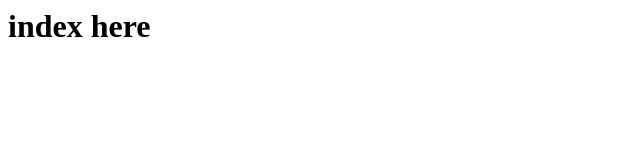
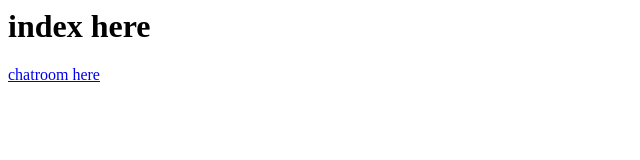
Before and after one commit to asakura4/socketio-practice, a website: page index.html in a window 1280 px wide. Shown: the whole page, without its empty margins (0-640 px from the left). Drawn offline with Linux system fonts and the light colour scheme.

Commit message:
add chatroom page

```diff
--- a/config/sockets.js
+++ b/config/sockets.js
@@ -3,16 +3,14 @@ const { Server } = require('socket.io')
 module.exports = io => {
   io.on('connection', socket => {
     //   console.log(socket)
-    console.log('a user connected')
-    console.log(io.engine.clientsCount)
+    console.log(`user connected, ${io.engine.clientsCount} clients online.`)
     setTimeout(function () {
     //   socket.broadcast.emit('systemBroadcast', `a user connected! ${io.engine.clientsCount} clients online.`)
       io.emit('user', `a user connected! ${io.engine.clientsCount} clients online.`)
     }, 100)
 
     socket.on('disconnect', () => {
-      console.log('user disconnected')
-      console.log(io.engine.clientsCount)
+      console.log(`user disconnected, ${io.engine.clientsCount} clients online.`)
       //   socket.broadcast.emit('systemBroadcast', `a user disconnected! ${io.engine.clientsCount} clients online.`)
       io.emit('user', `a user disconnected! ${io.engine.clientsCount} clients online.`)
     })
--- a/index.html
+++ b/index.html
@@ -1 +1,2 @@
 <h1>index here</h1>
+<a href="/chatroom">chatroom here</a>
```
